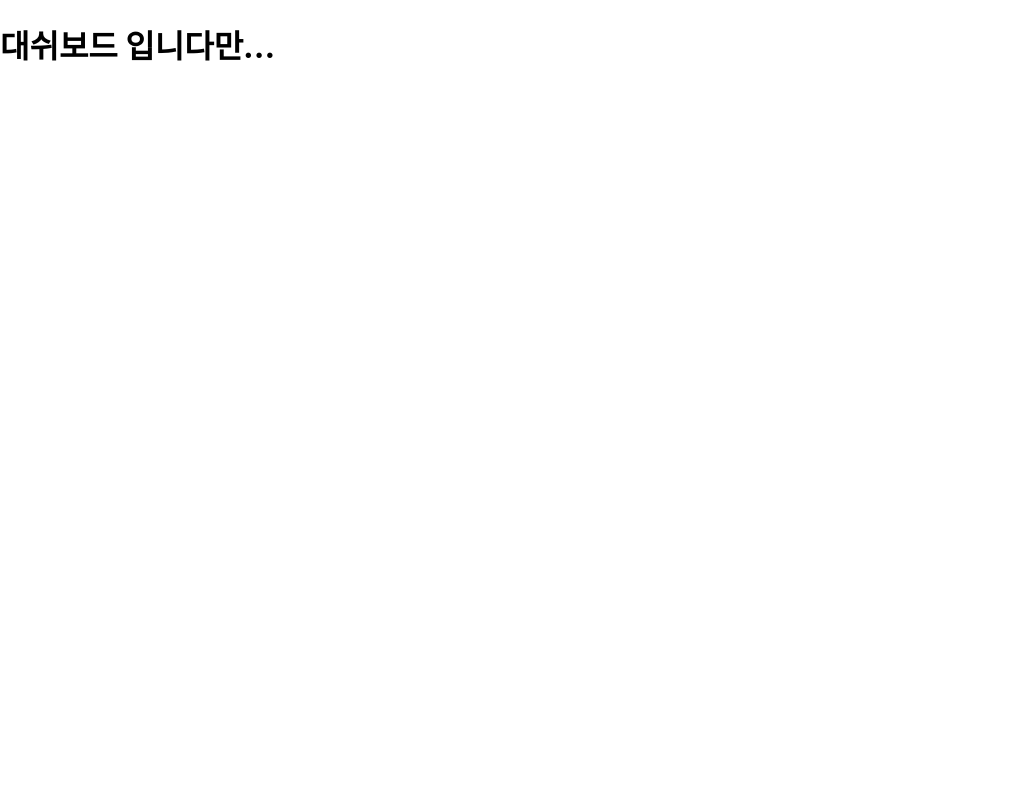
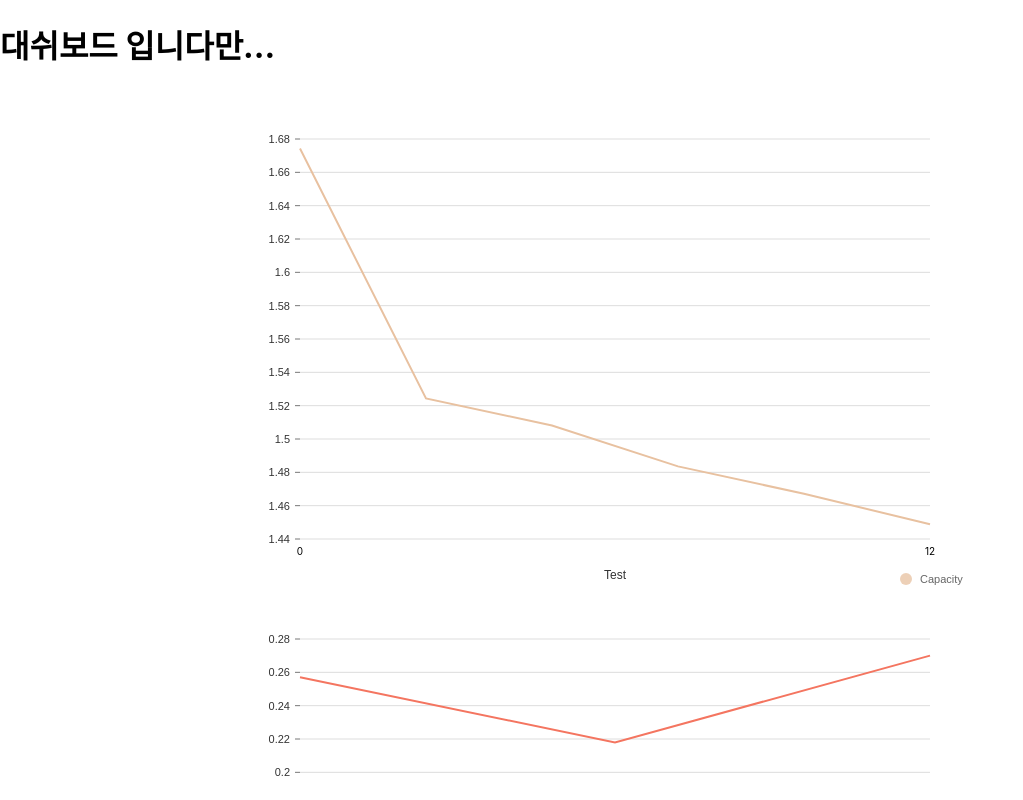
Before and after one commit to SilvianC/Almighty, a React (Create React App) app in the folder frontend/blog/: page /main in a window 1280 px wide. Shown: the top 800 px of the page, without its empty margins (0-1023 px from the left). Built offline with nearby package versions, Linux system fonts and the light colour scheme.

Commit message:
➕ Feat(feature/#2): 대시보드 페이지 임시 개발

```diff
--- a/frontend/blog/package.json
+++ b/frontend/blog/package.json
@@ -11,6 +11,7 @@
     "@testing-library/react": "^13.4.0",
     "@testing-library/user-event": "^13.5.0",
     "axios": "^1.5.1",
+    "highcharts-react-official": "^3.2.1",
     "react": "^18.2.0",
     "react-dom": "^18.2.0",
     "react-router-dom": "^6.16.0",
--- a/frontend/blog/src/components/graph/MetaGraph.jsx
+++ b/frontend/blog/src/components/graph/MetaGraph.jsx
@@ -21,8 +21,6 @@ const MetaGraph = ({ data, type }) => {
             data: [],
           },
         ];
-  console.log(newData);
-
   if (type === "Capacity") {
     const filter = data.filter(
       (item) => Object.keys(item).includes("Capacity") && item["Capacity"]
--- /dev/null
+++ b/frontend/blog/src/pages/board/BatteryBoard.jsx
@@ -0,0 +1,227 @@
+import React, { useState } from "react";
+import { Link } from "react-router-dom";
+import MetaGraph from "./../../components/graph/MetaGraph";
+import TestGraph from "./../../components/graph/TestGraph";
+
+const ddata = [
+  {
+    type: "discharge",
+    start_time: "[2010.       7.      21.      15.       0.      35.093]",
+    ambient_temperature: 4,
+    battery_id: "B0047",
+    test_id: 0,
+    uid: 1,
+    Capacity: 1.674304745,
+    Re: null,
+    Rct: null,
+  },
+  {
+    type: "impedance",
+    start_time: "[2010.       7.      21.      16.      53.      45.968]",
+    ambient_temperature: 24,
+    battery_id: "B0047",
+    test_id: 1,
+    uid: 2,
+    Re: 0.056057833,
+    Rct: 0.200970166,
+  },
+  {
+    type: "charge",
+    start_time: "[2010.       7.      21.      17.      25.      40.671]",
+    ambient_temperature: 4,
+    battery_id: "B0047",
+    test_id: 2,
+    uid: 3,
+    Capacity: null,
+    Re: null,
+    Rct: null,
+  },
+  {
+    type: "impedance",
+    start_time: "[2010    7   21   20   31    5]",
+    ambient_temperature: 24,
+    battery_id: "B0047",
+    test_id: 3,
+    uid: 4,
+    Re: 0.053191859,
+    Rct: 0.164733999,
+  },
+  {
+    type: "discharge",
+    start_time:
+      "[2.0100e+03 7.0000e+00 2.1000e+01 2.1000e+01 2.0000e+00 5.6984e+01]",
+    ambient_temperature: 4,
+    battery_id: "B0047",
+    test_id: 4,
+    uid: 5,
+    Capacity: 1.524366211,
+    Re: null,
+    Rct: null,
+  },
+  {
+    type: "charge",
+    start_time: "[2010.       7.      21.      22.      38.      43.484]",
+    ambient_temperature: 4,
+    battery_id: "B0047",
+    test_id: 5,
+    uid: 6,
+    Capacity: null,
+    Re: null,
+    Rct: null,
+  },
+  {
+    type: "discharge",
+    start_time: "[2.010e+03 7.000e+00 2.200e+01 1.000e+00 4.000e+01 6.218e+00]",
+    ambient_temperature: 4,
+    battery_id: "B0047",
+    test_id: 6,
+    uid: 7,
+    Capacity: 1.508076297,
+    Re: null,
+    Rct: null,
+  },
+  {
+    type: "charge",
+    start_time: "[2010.       7.      22.       3.      14.      53.218]",
+    ambient_temperature: 4,
+    battery_id: "B0047",
+    test_id: 7,
+    uid: 8,
+    Capacity: null,
+    Re: null,
+    Rct: null,
+  },
+  {
+    type: "discharge",
+    start_time: "[2010.       7.      22.       6.      16.      21.781]",
+    ambient_temperature: 4,
+    battery_id: "B0047",
+    test_id: 8,
+    uid: 9,
+    Capacity: 1.483557796,
+    Re: null,
+    Rct: null,
+  },
+  {
+    type: "charge",
+    start_time: "[2010.       7.      22.       7.      50.      21.625]",
+    ambient_temperature: 4,
+    battery_id: "B0047",
+    test_id: 9,
+    uid: 10,
+    Capacity: null,
+    Re: null,
+    Rct: null,
+  },
+  {
+    type: "discharge",
+    start_time: "[2010.       7.      22.      10.      51.      48.203]",
+    ambient_temperature: 4,
+    battery_id: "B0047",
+    test_id: 10,
+    uid: 11,
+    Capacity: 1.467139167,
+    Re: null,
+    Rct: null,
+  },
+  {
+    type: "charge",
+    start_time: "[2010.       7.      22.      12.      25.       3.656]",
+    ambient_temperature: 4,
+    battery_id: "B0047",
+    test_id: 11,
+    uid: 12,
+    Capacity: null,
+    Re: null,
+    Rct: null,
+  },
+  {
+    type: "discharge",
+    start_time: "[2010.       7.      22.      15.      26.      29.359]",
+    ambient_temperature: 4,
+    battery_id: "B0047",
+    test_id: 12,
+    uid: 13,
+    Capacity: 1.448858157,
+    Re: null,
+    Rct: null,
+  },
+  {
+    type: "impedance",
+    start_time: "[2010.       7.      22.      17.       3.       7.062]",
+    ambient_temperature: 24,
+    battery_id: "B0047",
+    test_id: 13,
+    uid: 14,
+    Re: 0.059637915,
+    Rct: 0.210398723,
+  },
+  {
+    type: "charge",
+    start_time: "[2010.       7.      22.      17.      34.      59.312]",
+    ambient_temperature: 4,
+    battery_id: "B0047",
+    test_id: 14,
+    uid: 15,
+    Capacity: null,
+    Re: null,
+    Rct: null,
+  },
+];
+
+const dtest = [
+  {
+    Voltage_measured: 4.246711254,
+    Current_measured: 0.000252389,
+    Temperature_measured: 6.212696116,
+    Current_load: 0.0002,
+    Voltage_load: 0,
+    Time: 0,
+  },
+  {
+    Voltage_measured: 4.246764126,
+    Current_measured: -0.001411065,
+    Temperature_measured: 6.23401887,
+    Current_load: 0.0002,
+    Voltage_load: 4.262,
+    Time: 9.36,
+  },
+  {
+    Voltage_measured: 4.039277018,
+    Current_measured: -0.995093412,
+    Temperature_measured: 6.250254736,
+    Current_load: 1,
+    Voltage_load: 3.465,
+    Time: 23.281,
+  },
+  {
+    Voltage_measured: 4.019506433,
+    Current_measured: -0.99673106,
+    Temperature_measured: 6.302175659,
+    Current_load: 1,
+    Voltage_load: 3.451,
+    Time: 36.406,
+  },
+  {
+    Voltage_measured: 4.004763261,
+    Current_measured: -0.992844635,
+    Temperature_measured: 6.361644678,
+    Current_load: 1,
+    Voltage_load: 3.438,
+    Time: 49.625,
+  },
+];
+
+const BatteryBoard = () => {
+  const [test, setTestData] = useState(dtest);
+  const [data, setData] = useState(ddata);
+
+  return (
+    <>
+      <MetaGraph data={data} type="Capacity"></MetaGraph>
+      <MetaGraph data={data} type="Re"></MetaGraph>
+      <TestGraph data={test} type="Voltage_measured"></TestGraph>
+    </>
+  );
+};
+export default BatteryBoard;
--- a/frontend/blog/src/pages/board/Board.jsx
+++ b/frontend/blog/src/pages/board/Board.jsx
@@ -1,11 +1,12 @@
 import React from "react";
+import BatteryBoard from "./BatteryBoard";
 
 const Board = () => {
-
-    return(
-        <div>
-            <h1>대쉬보드 입니다만...</h1>
-        </div>
-    )
-}
+  return (
+    <div>
+      <h1>대쉬보드 입니다만...</h1>
+      <BatteryBoard></BatteryBoard>
+    </div>
+  );
+};
 export default Board;
```
Also changed, not shown: 1 other file (tests, documents, lock files or other folders).
